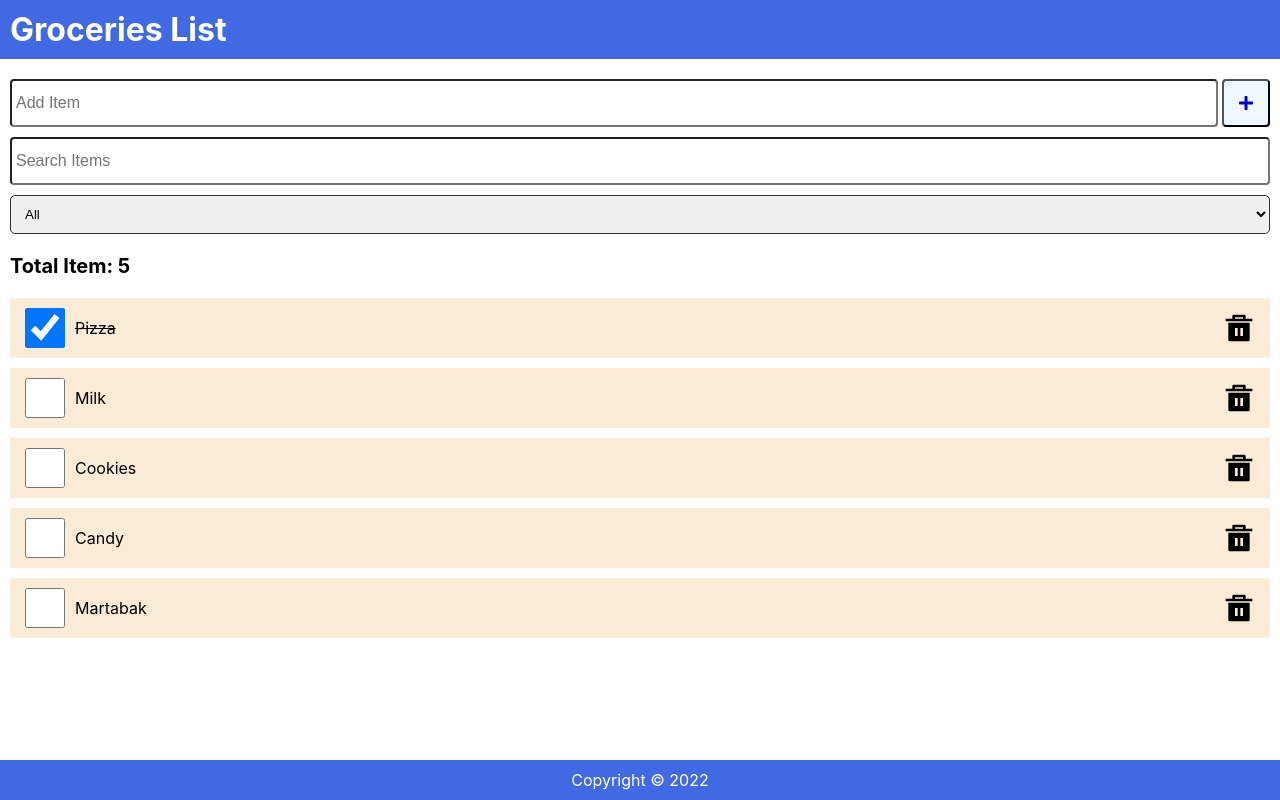
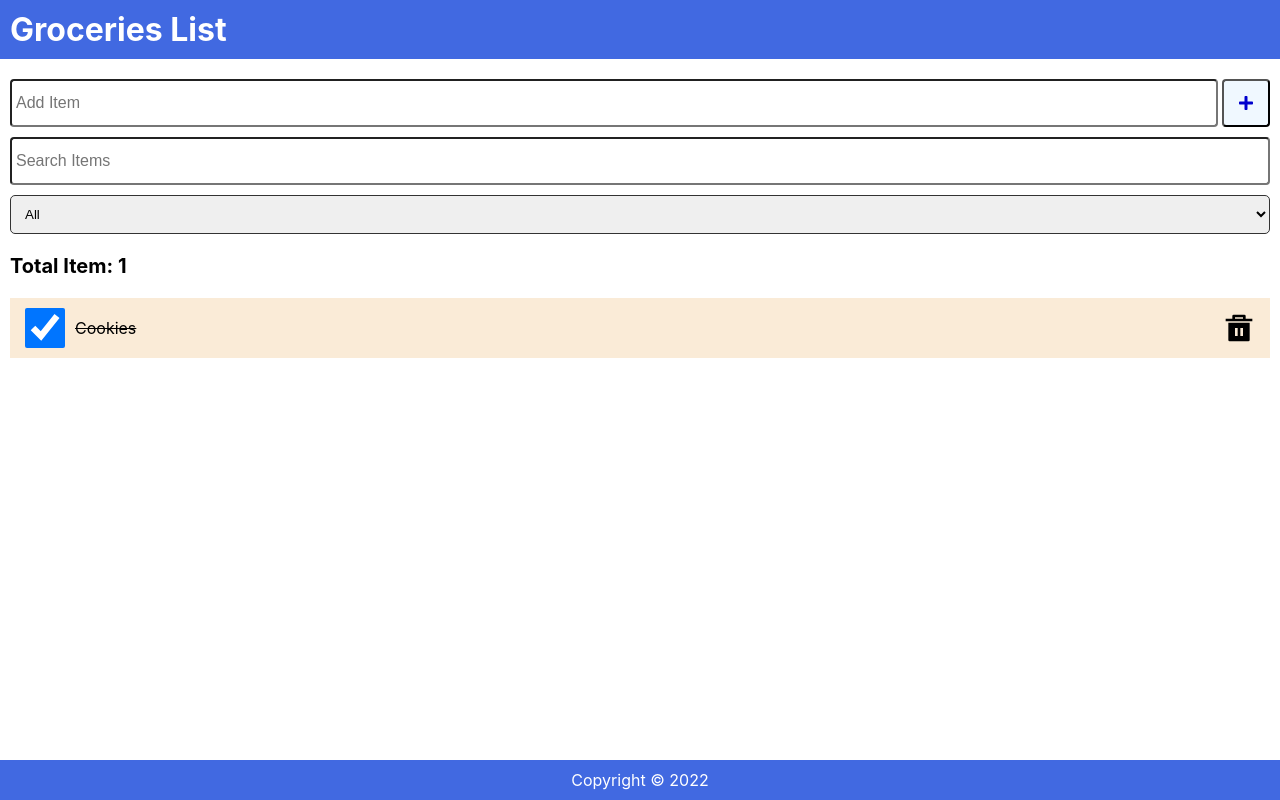
Before and after one commit to TheMordhon1/reactjs-shopping-list-app, a React (Create React App) app: page / in a window 1280 px wide. Built offline with nearby package versions, Linux system fonts and the light colour scheme; data requests are answered from the project's data file.

Commit message:
dynamic empty state

```diff
--- a/data/db.json
+++ b/data/db.json
@@ -3,27 +3,7 @@
     {
       "id": 1,
       "isChecked": true,
-      "item": "Pizza"
-    },
-    {
-      "id": 2,
-      "isChecked": false,
-      "item": "Milk"
-    },
-    {
-      "id": 3,
-      "isChecked": false,
       "item": "Cookies"
-    },
-    {
-      "id": 4,
-      "isChecked": false,
-      "item": "Candy"
-    },
-    {
-      "id": 5,
-      "isChecked": false,
-      "item": "Martabak"
     }
   ]
 }
--- a/src/App.js
+++ b/src/App.js
@@ -114,28 +114,24 @@ function App() {
 				setFilter={handleFilter}
 			/>
 			<>
-				<p className='total-items'>Total Item:
-					{
-						filter === "all" ?
-							` ${items.length}`
-							: filter === "done" ? ` ${doneFilter.length}/${items.length}`
-								: ` ${undoneFilter.length}/${items.length}`
-					}
-
-				</p>
 				{isLoading && <p style={emptyStyle}>Loading items...</p>}
 				{fetchError && <p style={emptyStyle}>{`Error: ${fetchError}`}</p>}
 				{!fetchError && !isLoading &&
+					<>
+						{items.length > 0 && filter === "all" && <p className='total-items'>Total Item: {items.length}</p>}
+						{doneFilter.length > 0 && filter === "done" && <p className='total-items'>Total Item: {`${doneFilter.length}/${items.length}`} </p>}
+						{undoneFilter.length > 0 && filter === "undone" && <p className='total-items'>Total Item:  {`${undoneFilter.length}/${items.length}`}</p>}
 						<Content
 							items={
-							filter === "all" ?
-								items.filter(item => ((item.item).toLowerCase()).includes(search.toLowerCase()))
+								filter === "all" ? items.filter(item => ((item.item).toLowerCase()).includes(search.toLowerCase()))
 									: filter === "done" ? doneFilter
 										: undoneFilter
 							}
 							handleOnCheck={handleOnCheck}
 							handleOnDelete={handleOnDelete}
+							emptyState={filter}
 						/>
+					</>
 				}
 			</>
 			<Footer />
--- a/src/components/Content/index.js
+++ b/src/components/Content/index.js
@@ -8,7 +8,7 @@ export const emptyStyle = {
 	justifyContent: 'center',
 	alignItems: 'center',
 }
-const Content = ({ items, handleOnCheck, handleOnDelete }) => {
+const Content = ({ items, handleOnCheck, handleOnDelete, emptyState }) => {
 	return (
 		<main style={items.length > 0 ? { flex: 1 } : emptyStyle}>
 			{items.length > 0 ?
@@ -19,7 +19,13 @@ const Content = ({ items, handleOnCheck, handleOnDelete }) => {
 						handleOnDelete={handleOnDelete}
 					/>
 				</div>
-				: <EmptyState text='Item is empty' />
+				: <EmptyState
+					text={
+						emptyState === "all" ? "Please add item"
+							: emptyState === "done" ? "Please check any item"
+								: "All items is done"
+					}
+				/>
 			}
 		</main>
 	)
```
Lines whose indentation alone changed are shown as unchanged.
